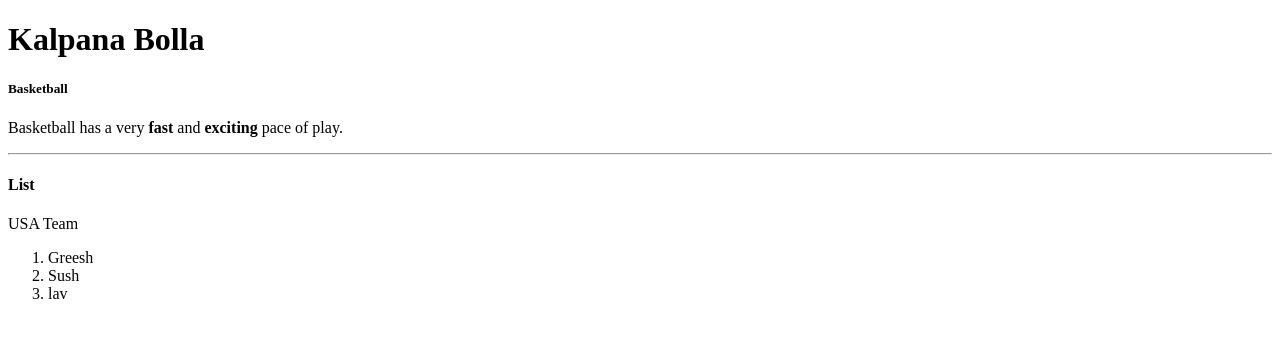
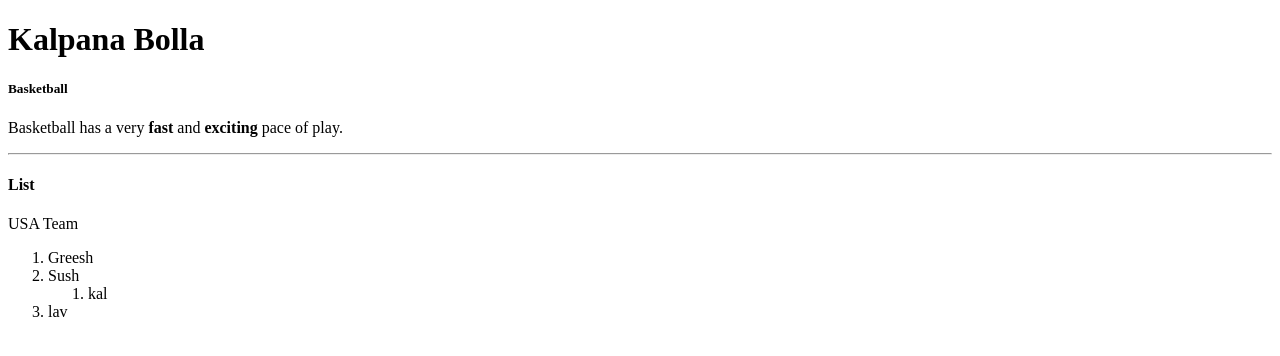
Before and after one commit to 44-563-Web-Apps-S23/44563-webapps-assignment-3-KalpanaBolla, a plain HTML site: page index.html in a window 1280 px wide. Drawn offline with Linux system fonts and the light colour scheme.

Commit message:
about sports

```diff
--- a/index.html
+++ b/index.html
@@ -22,7 +22,7 @@
                 USA Team
                 <ol>
                     <li>Greesh</li>
-                    <li>Sush</li>
+                    <li>Sush</li><ol><li>kal</li></ol>
                     <li>lav</li>
                 </ol>
             </p>
```
